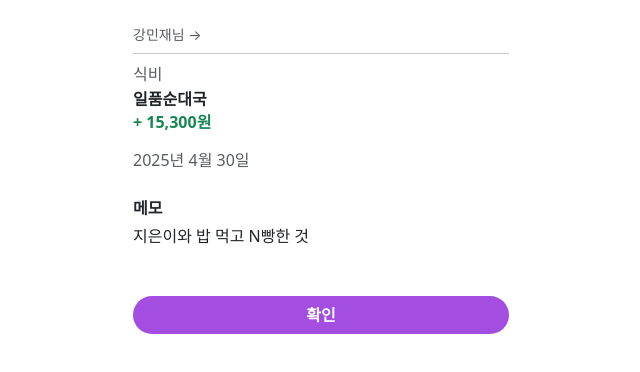
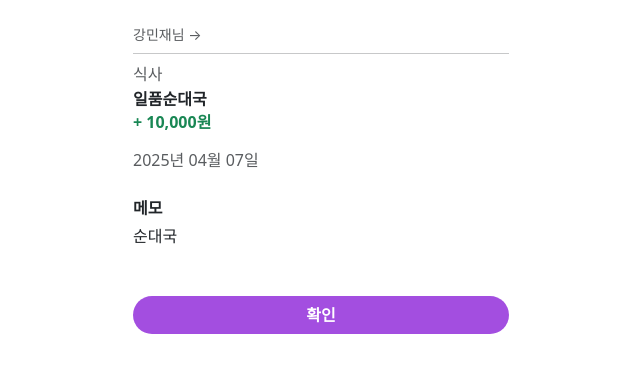
Before and after one commit to KB-SKELETON-6th-15-SESSION/ACCOUNT_BOOK_FE, a Vue app: page /detail in a window 1280 px wide. Shown: the top 372 px of the page, without its empty margins (319-959 px from the left). Built offline with nearby package versions, Linux system fonts and the light colour scheme; data requests are answered from the project's data file.

Commit message:
feat: json-serve 와 연결하여 데이터 출력 코드 추가

```diff
--- a/src/pages/detailPage.vue
+++ b/src/pages/detailPage.vue
@@ -4,23 +4,24 @@
     <div class="mb-2">
       <div class="text-muted small">강민재님 &rarr;</div>
     </div>
+
     <hr />
 
     <!-- 카테고리 -->
-      <div class="text-muted mb-1 mt-2">식비</div>
+    <div class="text-muted mb-1 mt-2">{{ category }}</div>
 
-      <!-- 거래 내역 제목 -->
+    <!-- 거래 내역 제목 : db.json에 데이터 추가해서 수정필요-->
     <h4 class="fw-bold mb-1">일품순대국</h4>
 
     <!-- 금액 -->
-      <h5 class="fw-semibold text-success mb-3">+ 15,300원</h5>
+    <h5 class="fw-semibold text-success mb-3">+ {{ amount.toLocaleString() }}원</h5>
 
     <!-- 날짜 -->
-      <div class="text-muted mb-4">2025년 4월 30일</div>
+    <div class="text-muted mb-4">{{ date }}</div>
 
     <!-- 메모 -->
     <div class="mb-1 fw-bold">메모</div>
-      <p>지은이와 밥 먹고 N빵한 것</p>
+    <p>{{ memo }}</p>
 
     <!-- 확인 버튼 -->
     <div class="d-grid mt-5">
@@ -29,19 +30,47 @@
         확인
       </button>
     </div>
-
   </div>
 </template>
 
 <script setup>
+import { ref, onMounted } from 'vue';
 import { useRouter } from 'vue-router';
+import axios from 'axios';
 
 const router = useRouter();
 
-// 확인 버튼 클릭시 report 페이지로 이동
+// 거래 데이터 상태 정의
+const category = ref('');
+const amount = ref(0);
+const date = ref('');
+const memo = ref('');
+
+// 날짜 포맷 함수
+function formatDate(dateNum) {
+  const str = dateNum.toString();
+  return `${str.slice(0, 4)}년 ${str.slice(4, 6)}월 ${str.slice(6)}일`;
+}
+
+// 마운트 시 데이터 가져오기
+onMounted(async () => {
+  try {
+    const res = await axios.get('http://localhost:3000/transaction/1'); // 동적 라우팅으로 수정 필요
+    const data = res.data;
+    category.value = data.category;
+    amount.value = data.amount;
+    date.value = formatDate(data.date);
+    memo.value = data.memo;
+  } catch (error) {
+    console.error('데이터를 불러오는 중 오류 발생:', error);
+  }
+});
+
+// 확인 버튼 클릭 시 /report 페이지로 이동
 function check() {
-    router.push('/report')
+  router.push('/report');
 }
 </script>
 
+
 <style scoped></style>
```
Lines whose indentation alone changed are shown as unchanged.
